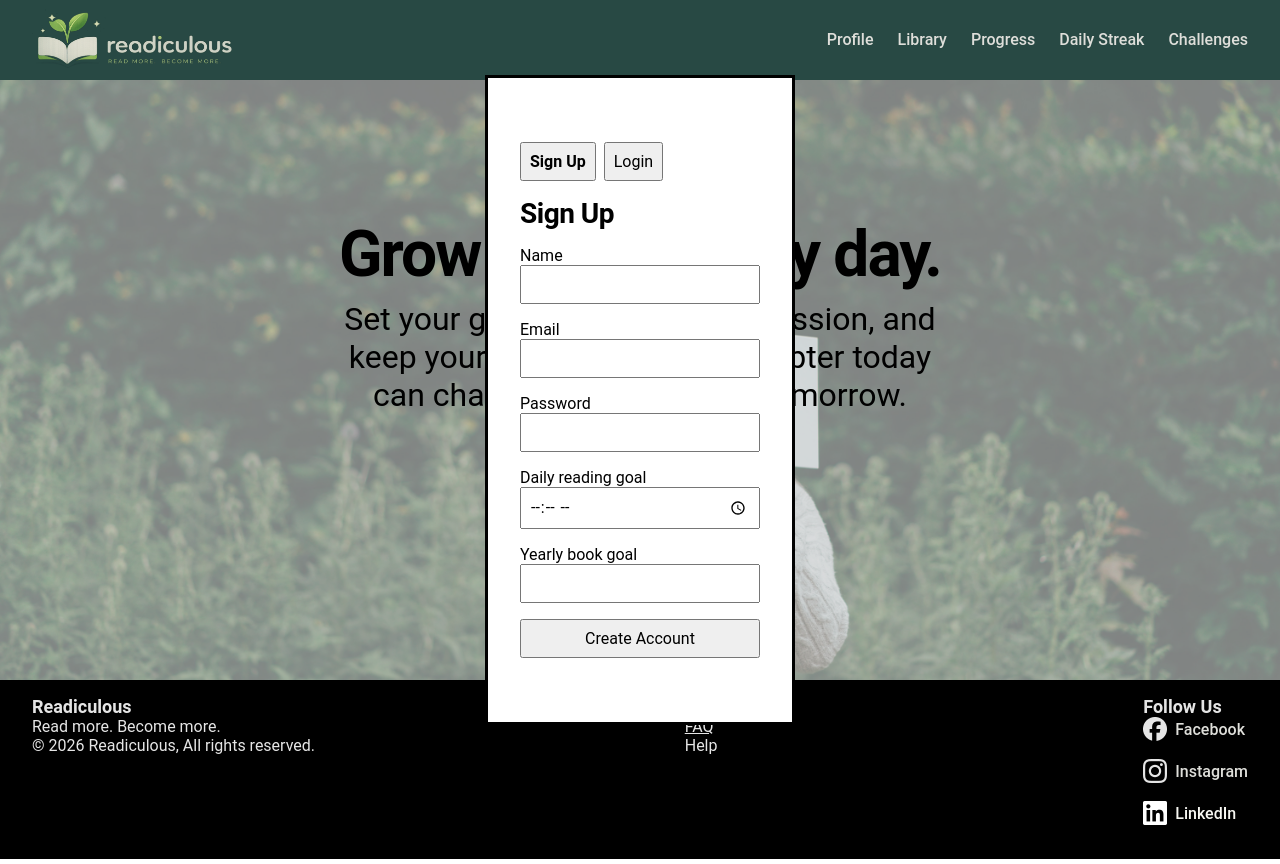
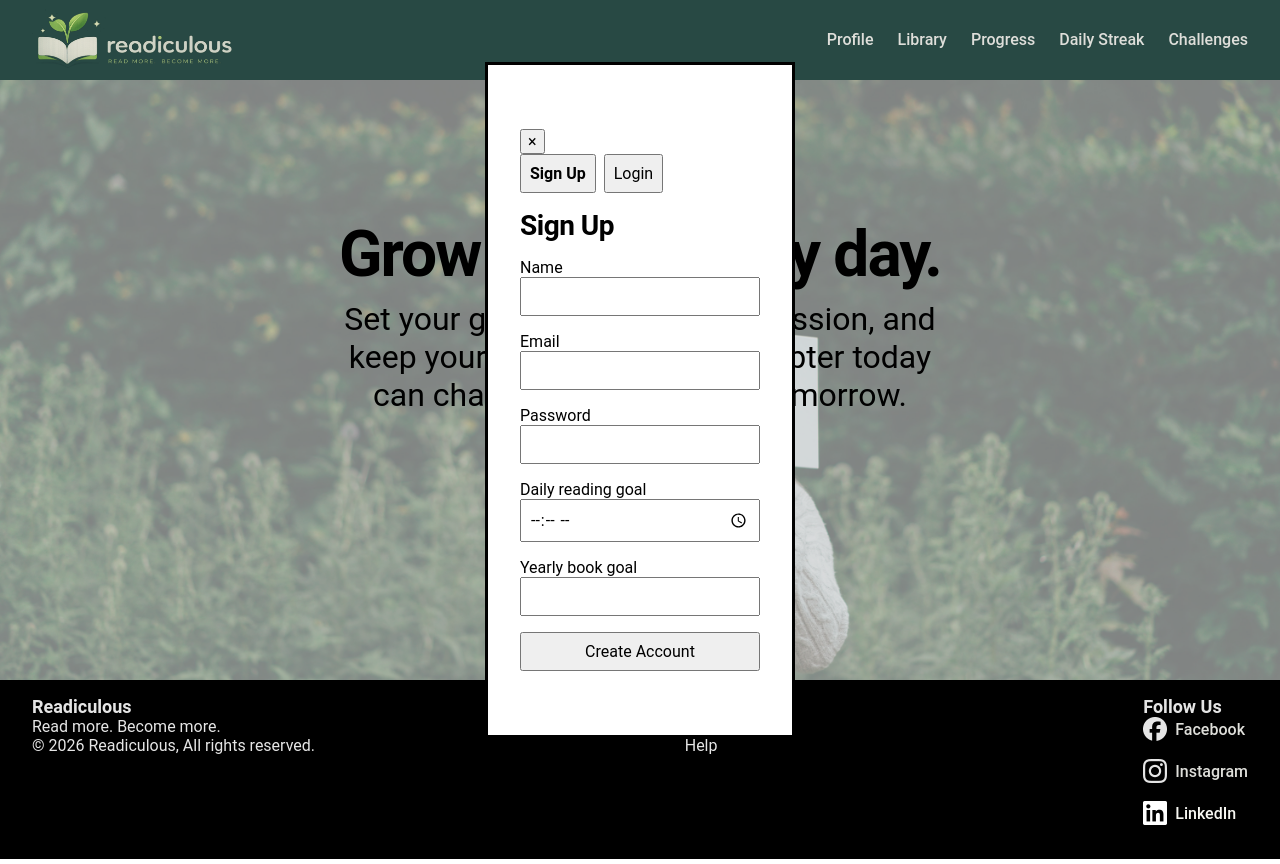
Before and after one commit to mervekindan/readiculous, a React (Vite) app in the folder app/: page / in a window 1280 px wide. Both pictures are taken after a click on the button "Start building a habit". Built offline with nearby package versions, Linux system fonts and the light colour scheme; no server answers.

Commit message:
Add an X button to close the overlay

```diff
--- a/app/src/components/Auth/AuthSection.jsx
+++ b/app/src/components/Auth/AuthSection.jsx
@@ -4,7 +4,7 @@ import SignUpForm from "./SignUpForm.jsx";
 import LoginForm from "./LoginForm.jsx";
 import "./Auth.css";
 
-function AuthSection() {
+function AuthSection({ onClose }) {
   const [searchParams, setSearchParams] = useSearchParams();
 
   const initialTab = searchParams.get("auth") === "login" ? "login" : "signup";
@@ -25,6 +25,11 @@ function AuthSection() {
 
   return (
     <section className="auth-section">
+      {onClose && (
+        <button className="close-button" onClick={onClose}>
+          &times;
+        </button>
+      )}
       <div className="auth-tabs">
         <button
           type="button"
```
